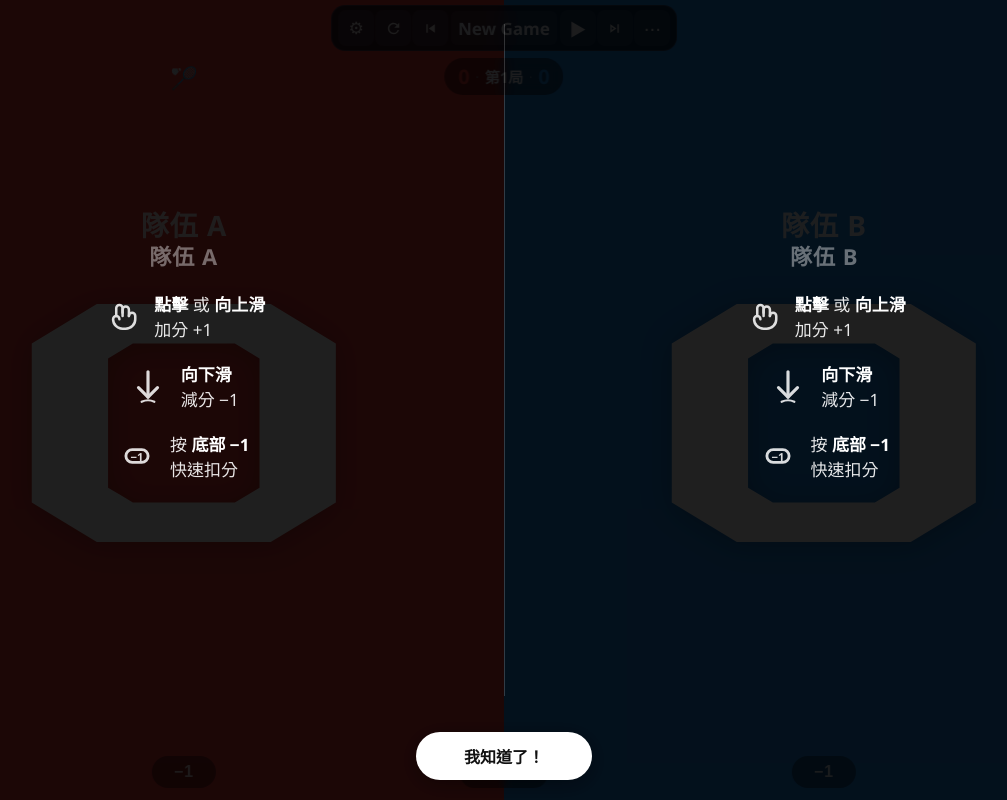
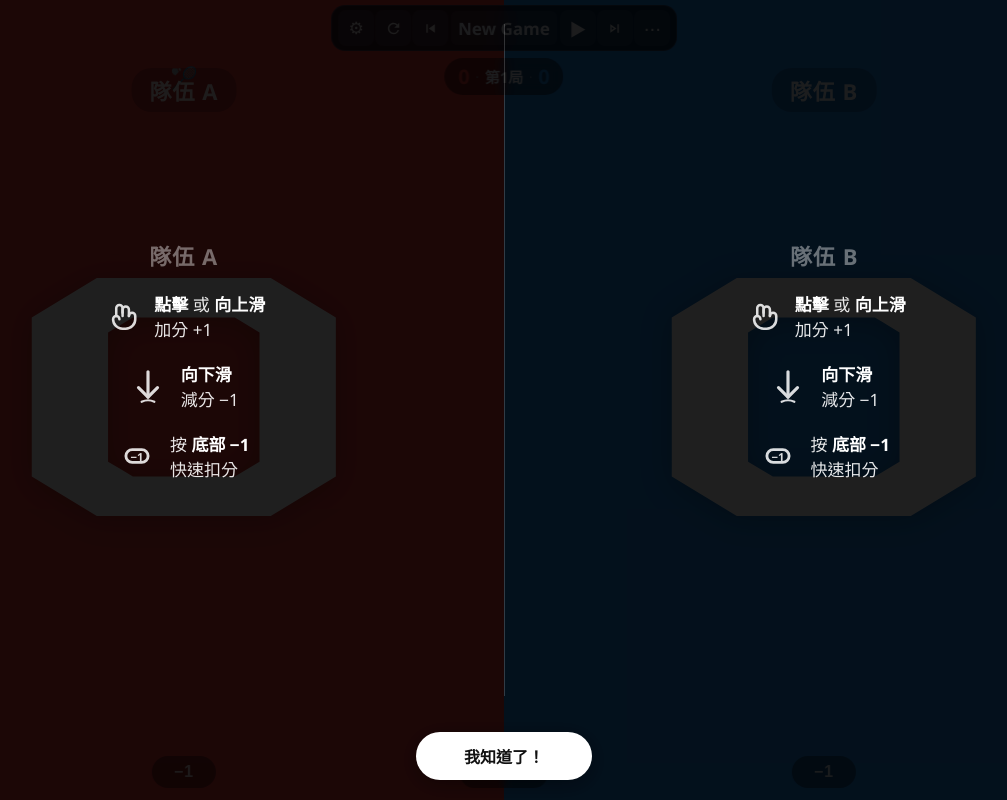
Before and after one commit to dmc4nero7482-commits/Scoreboard, a plain HTML site: page scoreboard.html in a window 1280 px wide. Shown: the whole page, without its empty margins (136-1143 px from the left). Drawn offline with Linux system fonts and the light colour scheme.

Commit message:
Add files via upload

```diff
--- a/scoreboard.html
+++ b/scoreboard.html
@@ -171,17 +171,25 @@
   .badge-sets-b { color: var(--b-color); font-weight: 900; font-size: clamp(15px, 2.5vw, 20px); }
 
   .team-name {
-    font-size: clamp(16px, 3vw, 28px);
+    position: absolute;
+    top: 68px;
+    left: 50%;
+    transform: translateX(-50%);
+    font-size: clamp(14px, 2.5vw, 22px);
     font-weight: 700;
     letter-spacing: 1px;
     cursor: pointer;
-    border-bottom: 2px solid transparent;
-    transition: border-color 0.2s;
-    text-align: center;
-    min-width: 80px;
-  }
-  .team-name:hover { border-color: rgba(255,255,255,0.5); }
-  #nameA, #nameB { color: rgba(255,255,255,0.9); }
+    color: rgba(255,255,255,0.88);
+    z-index: 3;
+    padding: 6px 18px;
+    border-radius: 20px;
+    background: rgba(0,0,0,0.22);
+    white-space: nowrap;
+    user-select: none;
+    -webkit-tap-highlight-color: transparent;
+    transition: background 0.15s;
+  }
+  .team-name:hover, .team-name:active { background: rgba(0,0,0,0.42); }
 
   .score-num {
     font-family: 'Chakra Petch', sans-serif;
@@ -1067,7 +1075,7 @@
 </div>
 
 <!-- Name edit modal -->
-<div class="modal-overlay" id="nameModal">
+<div class="modal-overlay" id="nameModal" style="align-items:flex-start;padding-top:16px">
   <div class="modal">
     <h3>修改隊伍名稱</h3>
     <label>名稱</label>
```
